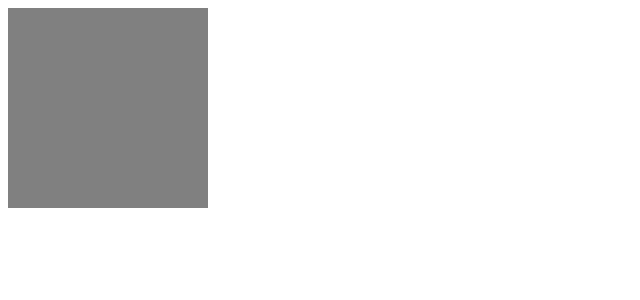
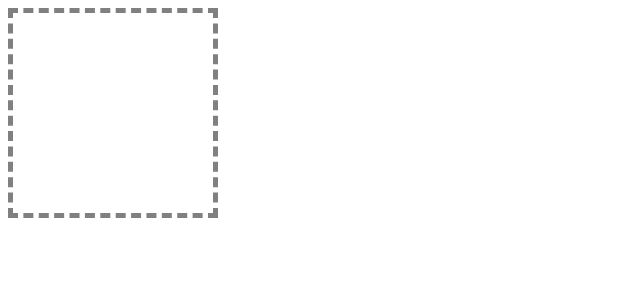
Before and after one commit to edelmutic/r_n, a React (Create React App) app: page / in a window 1280 px wide. Shown: the top 300 px of the page, without its empty margins (0-640 px from the left). Built offline with nearby package versions, Linux system fonts and the light colour scheme.

Commit message:
change card props

```diff
--- a/src/App.tsx
+++ b/src/App.tsx
@@ -5,7 +5,7 @@ import Card from './components/Card';
 function App() {
   return (
     <div>
-      <Card width="200px" height="200px" />
+      <Card width="200px" height="200px"></Card>
     </div>
   );
 }
--- a/src/components/Card.tsx
+++ b/src/components/Card.tsx
@@ -6,7 +6,7 @@ interface CardProps {
 }
 
 const Card = ({ width, height }: CardProps) => {
-  return <div style={{ width, height, background: 'gray' }}></div>;
+  return <div style={{ width, height, border: '5px dashed gray' }}></div>;
 };
 
 export default Card;
```
